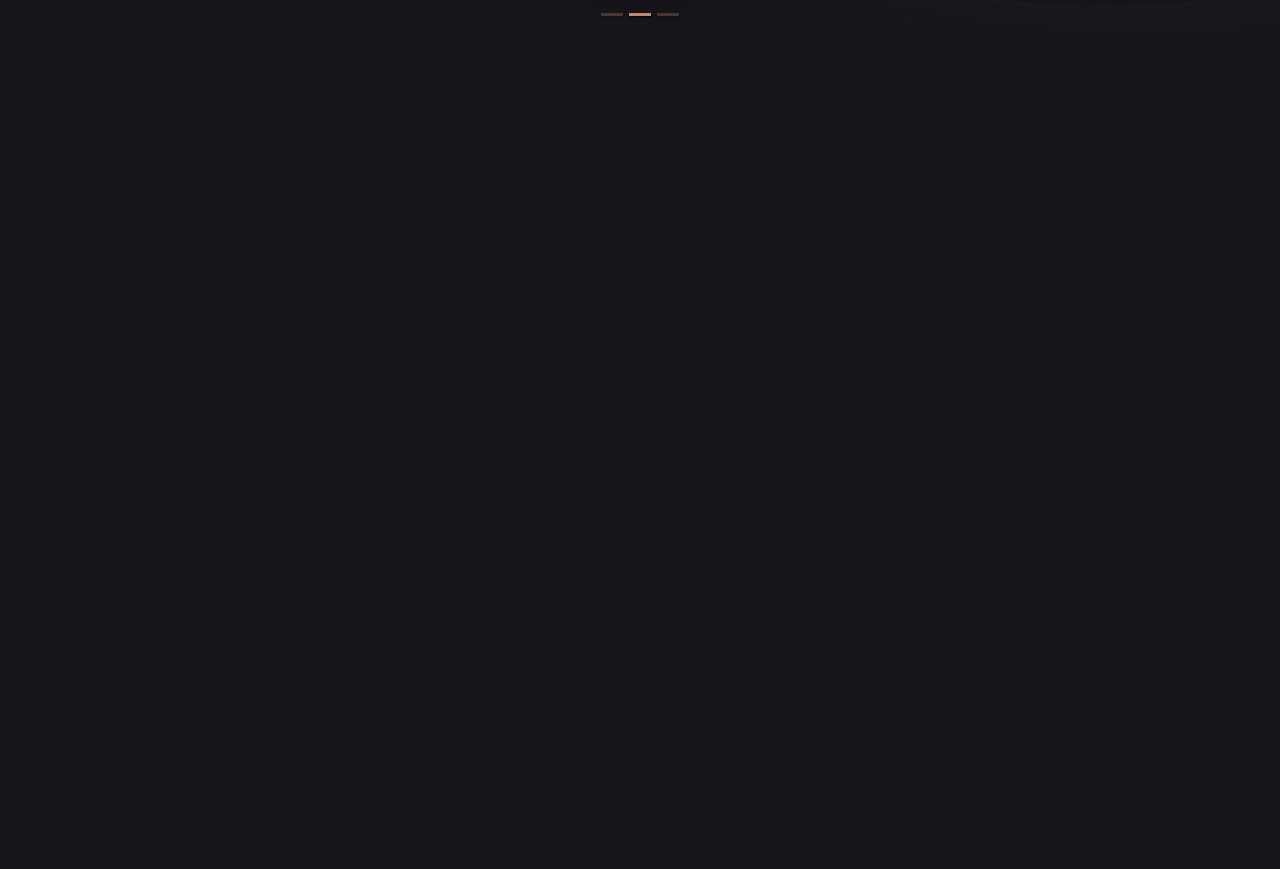
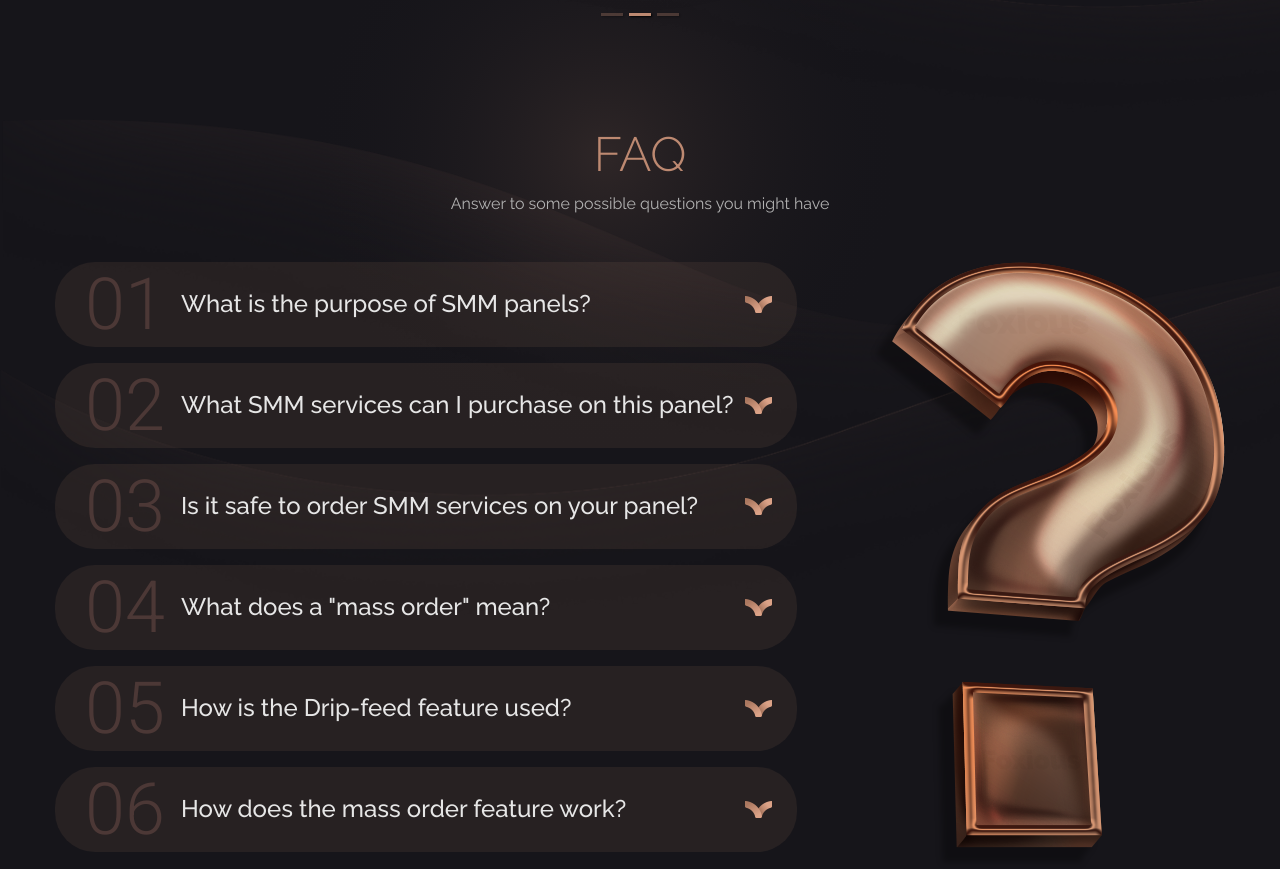
Before and after one commit to Peggyta/smmlanding, a React (Create React App) app: page / in a window 1280 px wide. Shown: the part 2695-3564 px from the top of the page. Before the commit the page ends 2814 px from the top, so only its background shows below. Built offline with nearby package versions, Linux system fonts and the light colour scheme.

Commit message:
question boxes added

```diff
--- a/src/App.js
+++ b/src/App.js
@@ -6,6 +6,7 @@ import Features from './components/Features';
 import Begin from './components/Begin';
 import MobileBegin from './components/MobileBegin';
 import Slider from './components/Slider';
+import Faq from './components/Faq';
 
 
 function App() {
@@ -18,6 +19,7 @@ function App() {
       <Begin />
       <MobileBegin />
       <Slider />
+      <Faq />
     </div>
   );
 }
--- /dev/null
+++ b/src/components/Faq.js
@@ -0,0 +1,39 @@
+import React from 'react';
+import Question from './Question';
+import '../styles/Faq.css';
+import question from '../images/QUESTION IMAGE.png';
+
+const Faq = () => {
+    const questionBox = [
+        {id:1 ,number: '01', question: 'What is the purpose of SMM panels?', answer:'In publishing and graphic design, Lorem ipsum is a placeholder text commonly used to demonstrate the visual form of a document or a typeface without relying on meaningful content.'},
+        {id:2 ,number: '02', question: 'What SMM services can I purchase on this panel?', answer:'Lorem ipsum, in graphical and textual context, refers to filler text that is placed in a document or visual presentation. Lorem ipsum is derived from the Latin "dolorem ipsum" roughly translated as "pain itself'},
+        {id:3 ,number: '03', question: 'Is it safe to order SMM services on your panel?', answer:'Lorem ipsum is a pseudo-Latin text used in web design, typography, layout, and printing in place of English to emphasise design elements over content'},
+        {id:4 ,number: '04', question: 'What does a "mass order" mean?', answer:'In publishing and graphic design, Lorem ipsum is a placeholder text commonly used to demonstrate the visual form of a document or a typeface without relying on meaningful content.'},
+        {id:5 ,number: '05', question: 'How is the Drip-feed feature used?', answer:'In publishing and graphic design, Lorem ipsum is a placeholder text commonly used to demonstrate the visual form of a document or a typeface without relying on meaningful content.'},
+        {id:6 ,number: '06', question: 'How does the mass order feature work?', answer:'In publishing and graphic design, Lorem ipsum is a placeholder text commonly used to demonstrate the visual form of a document or a typeface without relying on meaningful content.'}
+    ]
+    return (
+        <div className='w-100'>
+            <div className='last-bg'></div>
+            <div className='faq-container'>
+                <div className='faq-title'>
+                    <div className='glow-area-five'></div>
+                    <h2>FAQ</h2>
+                    <p>Answer to some possible questions you might have</p>
+                </div>
+                <div className='faq-section'>
+                    <div>
+                       {questionBox.map(item => <Question key={item.id}
+                       number={item.number} question={item.question} answer={item.answer} />)}
+                    </div>
+                    <div className='question-img'>
+                        <img src={question} alt='image' />
+                    </div>
+                    <div className='question-img-mobile'></div>
+                </div>
+            </div>
+        </div>
+    );
+};
+
+export default Faq;
--- /dev/null
+++ b/src/components/Question.js
@@ -0,0 +1,29 @@
+import React, {useState} from 'react';
+import arrowDown from '../images/logo-Icon.png';
+import '../styles/Question.css';
+
+const Question = (props) => {
+    const[open, setOpen] = useState(false);
+    return (
+        <>
+            <div className='question-answer-box'>
+                <a className='text-decoration-none' onClick={() => setOpen(!open)}>
+                    <div className='question-box-one'>
+                        <span>{props.number}</span>
+                        <h3>{props.question}</h3>
+                    </div>
+                    <div className={open ? 'question-box-two' : 'question-box-three'}>
+                        <img src={arrowDown} alt='arrow' />
+                    </div>
+                </a>
+                <div className={open ? 'answer-box': 'closed-box'}>
+                <p>{open && props.answer}</p>
+            </div>
+            </div>
+
+        </>
+
+    );
+};
+
+export default Question;
--- a/src/index.css
+++ b/src/index.css
@@ -23,8 +23,10 @@ body {
   --shadow: #1e1c25;
   --darkpink: #262023;
   --mocha: #bc8971;
+  --lightMocha: rgba(188, 137, 113, 0.1);
   --cocoa: #7c5c50;
   --chocolate: #644c43;
   --coffee: #443533;
   --title: #b7856e;
+  --numbers: #4c3836;
 }
--- a/src/styles/Banner.css
+++ b/src/styles/Banner.css
@@ -73,6 +73,12 @@
     border-radius: 40px;
     background-color: rgba(188, 137, 113, 0.1);
     margin-left: 135px;
+}
+
+.services-btn a:hover {
+    color: var(--pink);
+    background-color: rgba(180, 88, 60, 0.692);
+    transition: all .2s ease-in;
 }
 
 .logo-btn {
--- /dev/null
+++ b/src/styles/Faq.css
@@ -0,0 +1,174 @@
+.last-bg {
+    background-image: url('../images/Section-BG-testimonial.png');
+    background-size: cover;
+    width: 100%;
+    height: 507px;
+    background-repeat: no-repeat;
+    position: relative;
+    z-index: -1;
+}
+
+.faq-container {
+    max-width: 1170px;
+    width: 100%;
+    margin: auto;
+    margin-top: -500px;
+}
+
+.faq-section {
+    display: flex;
+    justify-content: space-between;
+    align-items: center;
+    margin-top: 30px;
+}
+
+.faq-title {
+    display: flex;
+    justify-content: center;
+    align-items: center;
+    flex-direction: column;
+    position: relative;
+    text-align: center;
+}
+.glow-area-five {
+    background-image: url('../images/Glow\ 3.svg');
+    width: 600px;
+    height: 600px;
+    background-repeat: no-repeat;
+    background-size: contain;
+    position: absolute;
+    top: -270px;
+    left: 250px;
+    background-position-x: center;
+    z-index: -1;
+}
+
+
+.faq-title h2 {
+    font-weight: 300;
+    font-size: 48px;
+    color: var(--rosewood);
+}
+
+.faq-title p {
+    color: var(--cement);
+    font-size: 16px;
+    font-weight: 300px;
+}
+
+.faq-section {
+    display: flex;
+    justify-content: space-between;
+}
+
+.question-img-mobile {
+    display: none;
+}
+
+/*Responsive*/
+@media (max-width: 1024px) {
+    .faq-container {
+        max-width: 900px;
+        width: auto;
+        margin: auto 20px;
+    }
+    .glow-area-five {
+        left: 150px;
+    }
+    .question-img {
+        width: auto;
+    }
+    .question-answer-box a span {
+        font: 300 70px 'Roboto', sans-serif;
+    }
+    .question-answer-box a h3 {
+        font-size: 21px;
+    }
+    .answer-box {
+        width: 400px;
+    }
+}
+
+@media(max-width: 768px) {
+    .faq-container {
+        max-width: 600px;
+        margin-top: -100px;
+        position: relative;
+        margin: auto;
+    }
+    .glow-area-five {
+        display: none;
+    }
+    .question-img {
+        display: none;
+    }
+
+    .question-img-mobile {
+        display: block;
+        position: absolute;
+        background-image: url('../images/QUESTION\ IMAGE.png');
+        z-index: -1;
+        filter: opacity(0.2);
+        background-size: contain;
+        background-repeat: no-repeat ;
+        width: 500px;
+        height: 500px;
+        left: 150px;
+    }
+}
+
+@media(max-width: 576px) {
+    .faq-container {
+        max-width: auto;
+        margin-inline: 20px;
+        width: auto;
+    }
+
+    .question-img-mobile {
+        width: 400px;
+        height: 400px;
+        left: 130px;
+    }
+
+    .question-answer-box {
+        width: auto;
+    }
+    .question-box-one {
+        width: 100%;
+    }
+    .question-answer-box a span {
+        font: 300 66px 'Roboto', sans-serif;
+    }
+    .question-answer-box a h3 {
+        font-size: 18px;
+    }
+    .answer-box {
+        width: 370px;
+    }
+}
+
+@media(min-width: 320px) and (max-width: 497px) {
+
+    .faq-section {
+        justify-content: unset;
+        width: 100%;
+    }
+    .question-img-mobile {
+        width: 300px;
+        height: 300px;
+        left: 130px;
+    }
+
+    .question-answer-box a h3 {
+        font-size: 16px;
+    }
+
+    .answer-box {
+        width: 250px;
+    }
+    .question-img-mobile {
+        width: 300px;
+        height: 300px;
+        left: 90px;
+    }
+}
--- a/src/styles/MobileBegin.css
+++ b/src/styles/MobileBegin.css
@@ -117,7 +117,7 @@
         z-index: -1;
     }
     .mobile-begin-text p {
-        margin-top: 20px;
+        margin-top: 17px;
     }
 }
 
@@ -176,7 +176,7 @@
 
 @media (min-width: 320px) and (max-width: 575px) {
     .mobile-begin {
-        max-width: 320px;
+        max-width: 340px;
         width: 100%;
     }
 
@@ -187,10 +187,10 @@
         left: 50px;
     }
     .mobile-begin-text {
-        width: 191px;
+        width: 200px;
     }
     .mobile-begin-text p {
-        margin-inline-start: 60px;
+        margin-inline-start: 55px;
     }
     .mobile-begin-t-box {
         width: 183px;
--- a/src/styles/Navbar.css
+++ b/src/styles/Navbar.css
@@ -71,6 +71,11 @@
 }
 .nav {
     color: var(--light-grey);
+}
+
+.nav:hover {
+    color: var(--pink);
+    transition: all .2s ease-in;
 }
 
 .nav-link-one {
--- /dev/null
+++ b/src/styles/Question.css
@@ -0,0 +1,67 @@
+.question-answer-box {
+    background-color: var(--lightMocha);
+    border-radius: 40px;
+    padding-inline: 30px;
+    cursor: pointer;
+    position: relative;
+}
+
+.question-answer-box:hover {
+    filter: brightness(2);
+    transition: all .1s ease-in-out;
+}
+
+.question-box-one {
+    display: flex;
+    align-items: center;
+    gap: 16px;
+}
+
+.question-box-one h3 {
+    padding-top: 7px;
+}
+
+.question-answer-box a {
+    display: flex;
+    align-items: center;
+    justify-content: space-between;
+    gap: 16px;
+    color: var(--silver);
+}
+
+.question-answer-box a span {
+    font: 300 72px 'Roboto', sans-serif;
+    color: var(--numbers);
+}
+
+.question-answer-box a h3 {
+    font-weight: 500;
+    font-size: 24px;
+}
+
+.question-box-three img {
+    transform: rotate(90deg);
+    transition: all .24s ease-in;
+}
+.answer-box {
+    width: 600px;
+    border-radius: 10px;
+    transition: all 1s ease;
+}
+.answer-box p {
+    color: var(--cement);
+    font-size: 16px;
+    font-weight: 300px;
+    transition: all .4s ease;
+    padding-bottom: 20px;
+}
+
+.closed-box {
+    color: var(--numbers);
+    transition: all 1s ease;
+}
+
+.question-box-two img {
+    transform: rotate(270deg);
+    transition: all .24s ease-in;
+}
--- a/src/styles/SignIn.css
+++ b/src/styles/SignIn.css
@@ -122,6 +122,12 @@ input[type=checkbox] {
     padding: 15px 40px;
     border-radius: 40px;
     background-color: rgba(188, 137, 113, 0.1);
+}
+
+.sign-btn:hover {
+    color: var(--pink);
+    background-color: rgba(180, 88, 60, 0.692);
+    transition: all .2s ease-in;
 }
 .checkbox-container {
     width: fit-content;
--- a/src/styles/Slider.css
+++ b/src/styles/Slider.css
@@ -160,6 +160,9 @@
         width: 460px;
         margin-top: -66px;
     }
+    .glow-area-four {
+        left: 210px;
+    }
      .carousel .control-prev.control-arrow {
         left: 9px !important;
         top: 5px !important;
@@ -181,15 +184,11 @@
         height: 270px;
 
     }
-    .stars-bg {
+    .stars-bg,
+    .glow-area-four {
         display: none;
     }
-    .glow-area-four {
-        width: 400px;
-        height: 400px;
-        top: -180px;
-        left: 170px;
-    }
+
     .carousel-sec-one {
         width: 200px;
         height: 200px;
@@ -225,12 +224,7 @@
     .carousel-sections {
         width: 500px;
     }
-    .glow-area-four {
-        width: 250px;
-        height: 250px;
-        top: -90px;
-        left: 100px;
-    }
+
     .carousel-title-container {
        text-align: center;
     }
```
